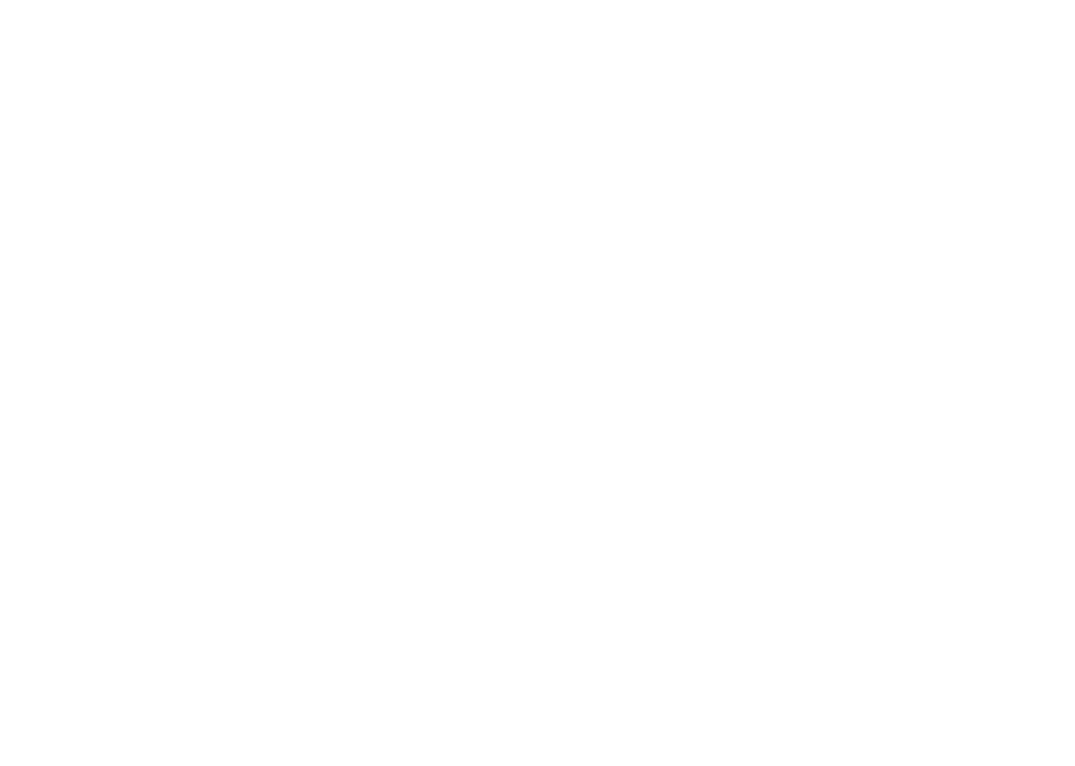
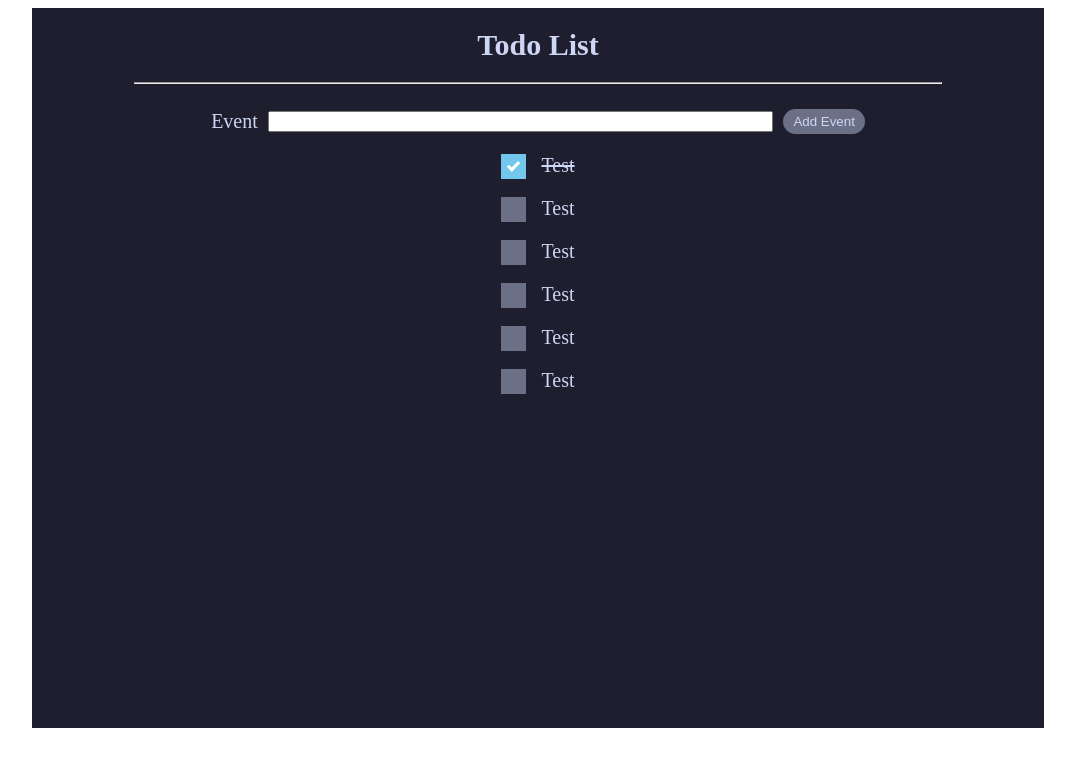
Before and after one commit to Fovir-GitHub/todo-react, a React (Vite) app: page / in a window 1280 px wide. Shown: the top 766 px of the page, without its empty margins (102-1177 px from the left). Built offline with nearby package versions, Linux system fonts and the light colour scheme.

Commit message:
refactor(TodoEvent): Use `MyCheckBox`.

```diff
--- a/src/App.jsx
+++ b/src/App.jsx
@@ -1,5 +1,38 @@
 import React from "react";
+import MyButton from "./components/MyButton/MyButton";
+import TodoEvent from "./components/TodoEvent/TodoEvent";
+import MyCheckBox from "./components/MyCheckBox/MyCheckBox";
 
 export default function App() {
-  return <></>;
+  return (
+    <>
+      <div className="todo-panel">
+        <div className="title">
+          <h1>Todo List</h1>
+          <hr />
+        </div>
+
+        <div className="new-event">
+          <form method="post">
+            <label htmlFor="event-content">Event</label>
+            <textarea
+              name="event-content"
+              className="event-content"
+              rows={1}
+            ></textarea>
+            <MyButton type="button" text="Add Event" />
+          </form>
+        </div>
+
+        <div className="todo-list">
+          <TodoEvent eventName={"Test"} done={"true"} />
+          <TodoEvent eventName={"Test"} />
+          <TodoEvent eventName={"Test"} />
+          <TodoEvent eventName={"Test"} />
+          <TodoEvent eventName={"Test"} />
+          <TodoEvent eventName={"Test"} />
+        </div>
+      </div>
+    </>
+  );
 }
--- a/src/components/TodoEvent/TodoEvent.jsx
+++ b/src/components/TodoEvent/TodoEvent.jsx
@@ -5,8 +5,7 @@
 export default function TodoEvent({ eventName, done = false }) {
   return (
     <div className="todo-event">
-      <MyCheckBox boxStatus={done} />
-      <label>{eventName}</label>
+      <MyCheckBox boxStatus={done} eventName={eventName} />
     </div>
   );
 }
```
